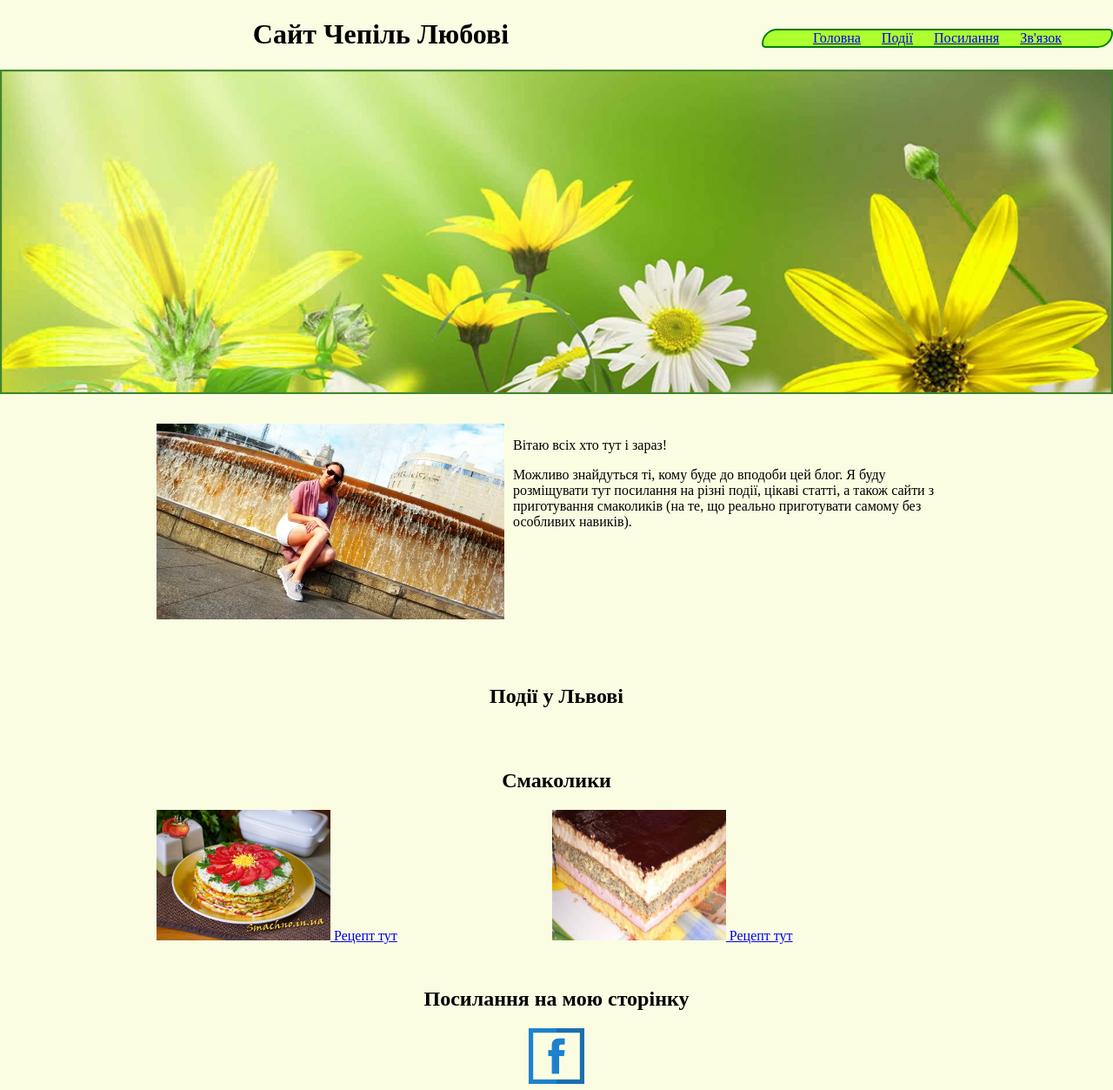
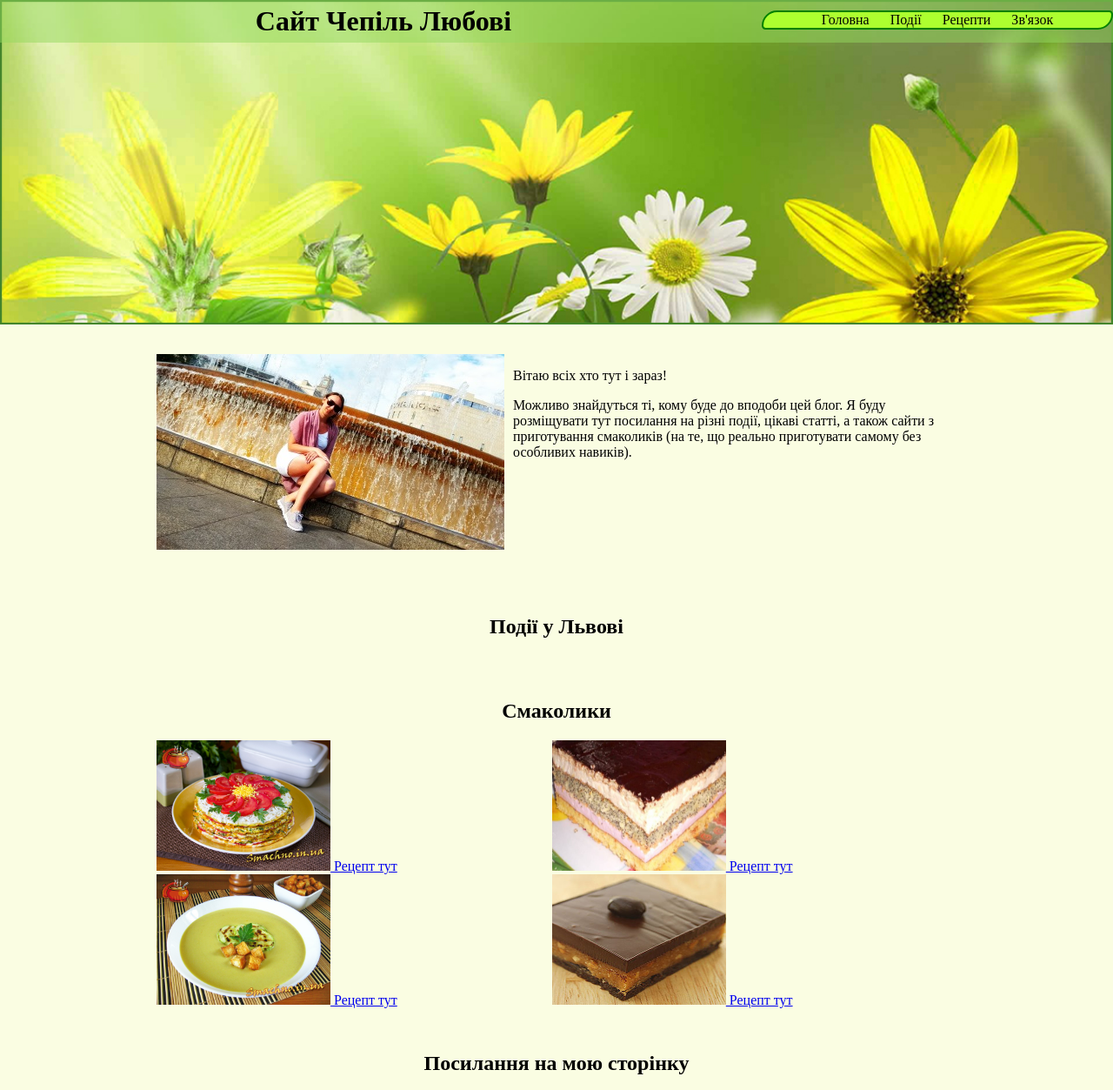
Before and after one commit to LyubaC/website, a plain HTML site: page index.html in a window 1280 px wide. Shown: the top 1253 px of the page at 87% size. Drawn offline with Linux system fonts and the light colour scheme; a web font is replaced by a local one.

Commit message:
menu.fix

```diff
--- a/index.html
+++ b/index.html
@@ -10,41 +10,53 @@
 </head>
 <body>
     <header>
+        <div class="top-menu">
             <div class="navbar-right">
                 <ul id="navbar">
                     <li><a href="#">Головна</a></li>
-                <li><a href="#">Події</a></li>
-                <li><a href="#">Посилання</a></li>
-                <li><a href="#">Зв'язок</a></li>
+                    <li><a href="#events">Події</a></li>
+                    <li><a href="#recept">Рецепти</a></li>
+                    <li><a href="#end">Зв'язок</a></li>
                 </ul>
             </div>
             <h1>Сайт Чепіль Любові</h1>
+        </div>
         <img src="img/image.jpg" width="920" alt="Image">
     </header>
 
     <div class="content">
 
         <div class="about">
-            <img src="img/foto-my.jpg" class="float-left" alt="Foto">
+            <img src="img/lyuba.jpg" class="float-left" alt="Любов-Чепіль">
             <p>Вітаю всіх хто тут і зараз!</p>
             <p>Можливо знайдуться ті, кому буде до вподоби цей блог. Я буду розміщувати тут посилання на різні події, цікаві статті, а також сайти з приготування смаколиків (на те, що реально приготувати самому без особливих навиків).</p>
         </div>
 
-        <div class="info-block">
+        <div class="info-block" id="events">
             <h2>Події у Львові</h2>
 
         </div>
 
-        <div class="info-block">
+        <div class="info-block" id="recept">
             <h2>Смаколики</h2>
             <div class="recepty">
                 <a href="http://www.smachno.in.ua/prygotuvannya.php?id=297" target="_blank">
-                <img src="img/kabachkoviy-tort.jpg" alt="Kabachkoviy-tort" width="200" height="150">
+                <img src="img/kabachkoviy-tort.jpg" alt="Кабачковий-торт" width="200" height="150">
                 Рецепт тут</a>
             </div>
             <div class="recepty">
                 <a href="https://smakotainfo.com/vipichka/plyacok-popelyushka.html" target="_blank">
-                    <img src="img/plyacok_popelyushka.jpg" alt="Plyacok_popelyushka" width="200" height="150">
+                    <img src="img/plyacok_popelyushka.jpg" alt="Пляцок-Попелюшка" width="200" height="150">
+                Рецепт тут</a>
+            </div>
+            <div class="recepty">
+                <a href="http://www.smachno.in.ua/prygotuvannya.php?id=116" target="_blank">
+                    <img src="img/sup-pyure-kabachkiv.jpg" alt="Суп-пюре-із-кабачків" width="200" height="150">
+                Рецепт тут</a>
+            </div>
+            <div class="recepty">
+                <a href="http://recept-torta.com/mnogoslojnye-torty/tort-snikers-recept-poshagovo" target="_blank">
+                    <img src="img/tort-snikers.jpg" alt="Торт-Снікерс" width="200" height="150">
                 Рецепт тут</a>
             </div>
 
@@ -56,7 +68,7 @@
             </a>
         </div>
 
-        <div>
+        <div id="end">
             <h3>Залишити відповідь</h3>
             <form method="POST" action="https://formspree.io/lyubac@ukr.net">
                 <p>
--- a/styles.css
+++ b/styles.css
@@ -2,11 +2,18 @@ body {
     margin: 0;
     background-color: #fafde2;
 }
+
+.top-menu {
+    position: fixed;
+    width: 100%;
+    background-color: rgba(147, 216, 95, 0.5);
+}
 header img {
     width: 100%;
 }
+
 .content {
-    width: 920px;
+    max-width: 920px;
     font-family: 'Eczar', serif;
     margin: 0 auto;
 }
@@ -15,6 +22,8 @@ header img {
     float: right;
     margin-top: 12px;
 }
+
+
 #navbar {
     margin: 0;
     padding: 0;
@@ -31,10 +40,16 @@ header img {
 
 #navbar a {
     padding: 5px 10px;
+    color: #000;
+    text-decoration: none;
+}
+#navbar a:hover {
+    text-decoration: underline;
 }
 
 h1 {
     text-align: center;
+    margin: 6px;
 }
 
 .recepty {
```
Also changed, not shown: img/lyuba.jpg (renamed from img/foto-my.jpg), img/sup-pyure-kabachkiv.jpg (added), img/tort-snikers.jpg (added). Lines whose indentation alone changed are shown as unchanged.
